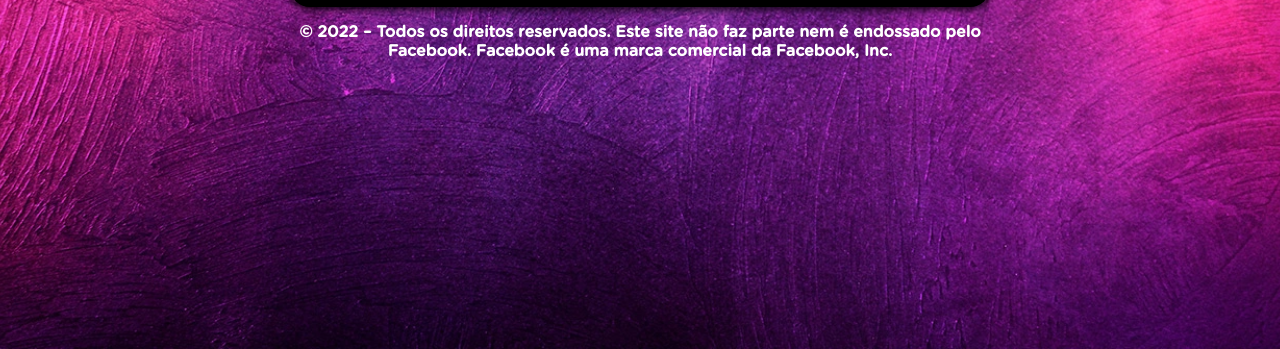
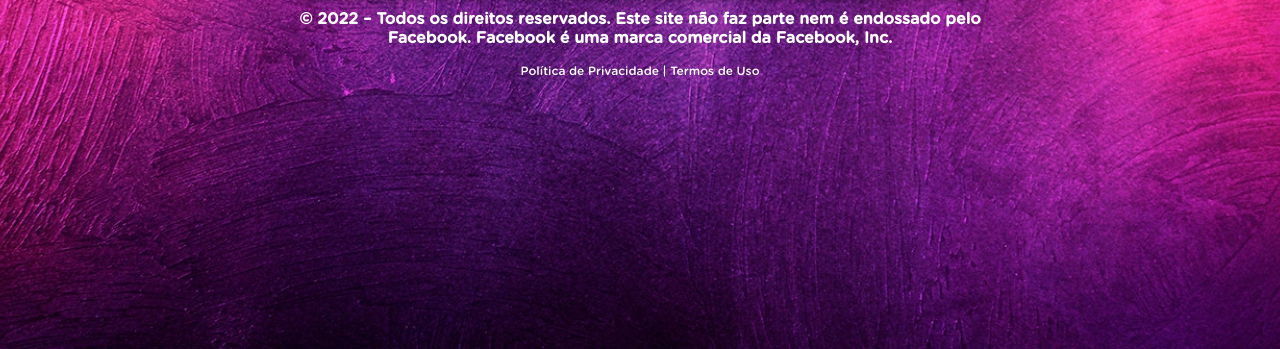
Before and after one commit to guirafa/-saudefitmail.com, a plain HTML site: page ps/index.html in a window 1280 px wide. Shown: the part 451-800 px from the top of the page. Drawn offline with Linux system fonts and the light colour scheme; a script that the page names is missing.

Commit message:
Add files via upload

```diff
--- a/ps/index.html
+++ b/ps/index.html
@@ -41,6 +41,7 @@
       </div>
     </div>
     <p style="text-align: center; font-weight: bold; color:#fff;">© 2022 – Todos os direitos reservados. Este site não faz parte nem é endossado pelo Facebook. Facebook é uma marca comercial da Facebook, Inc.</p>
+    <p style="text-align: center;color:#fff;font-size:12px;"><a style="text-decoration:none; color:#fff;" href="https://saudefitmail.com/privacidade.html">Política de Privacidade</a> | <a style="text-decoration:none; color:#fff;" href="https://saudefitmail.com/termos.html">Termos de Uso</a></p>
   </div>
   <script type="text/javascript" src="script.js"></script>
 </body>
```
